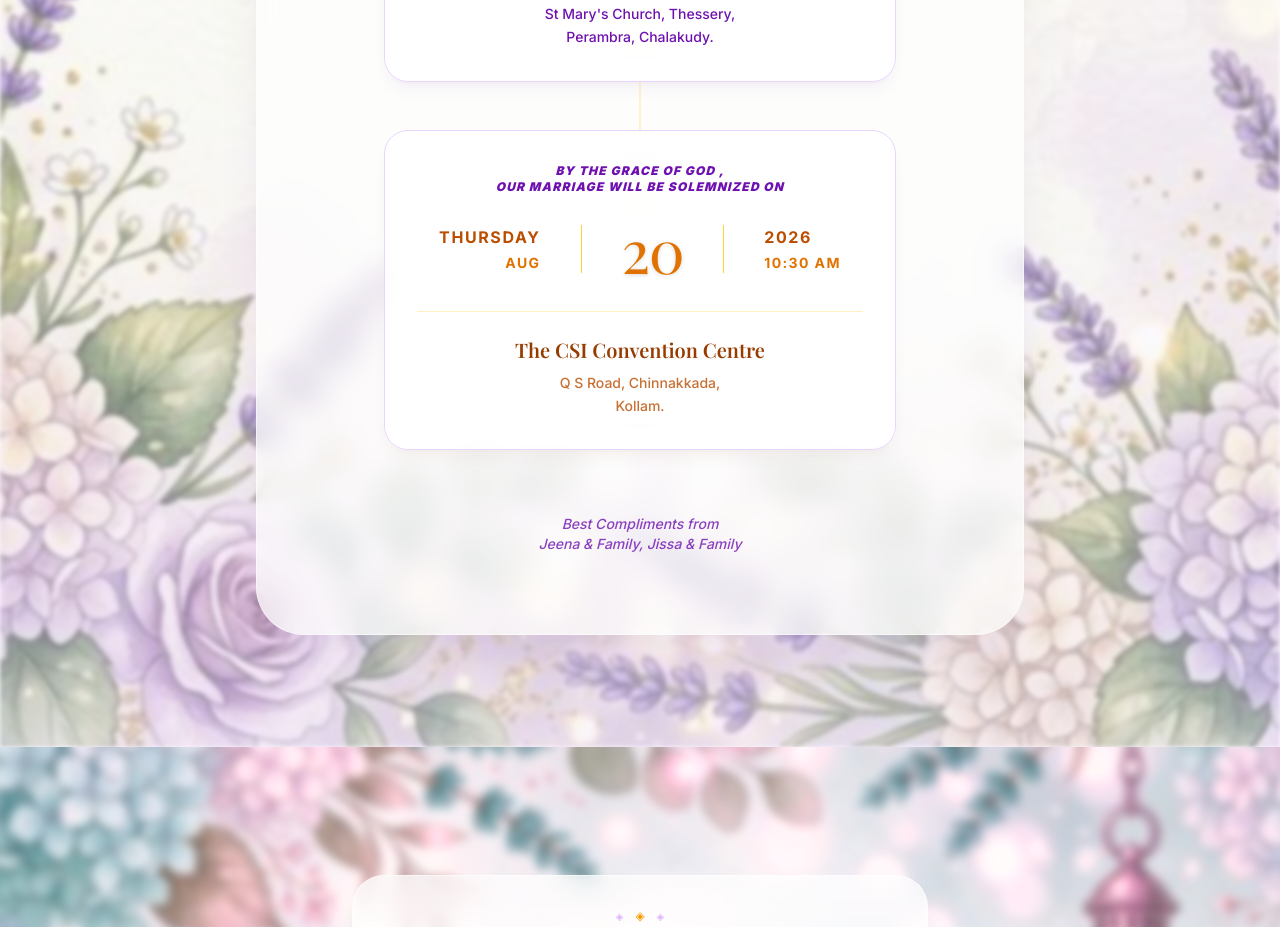
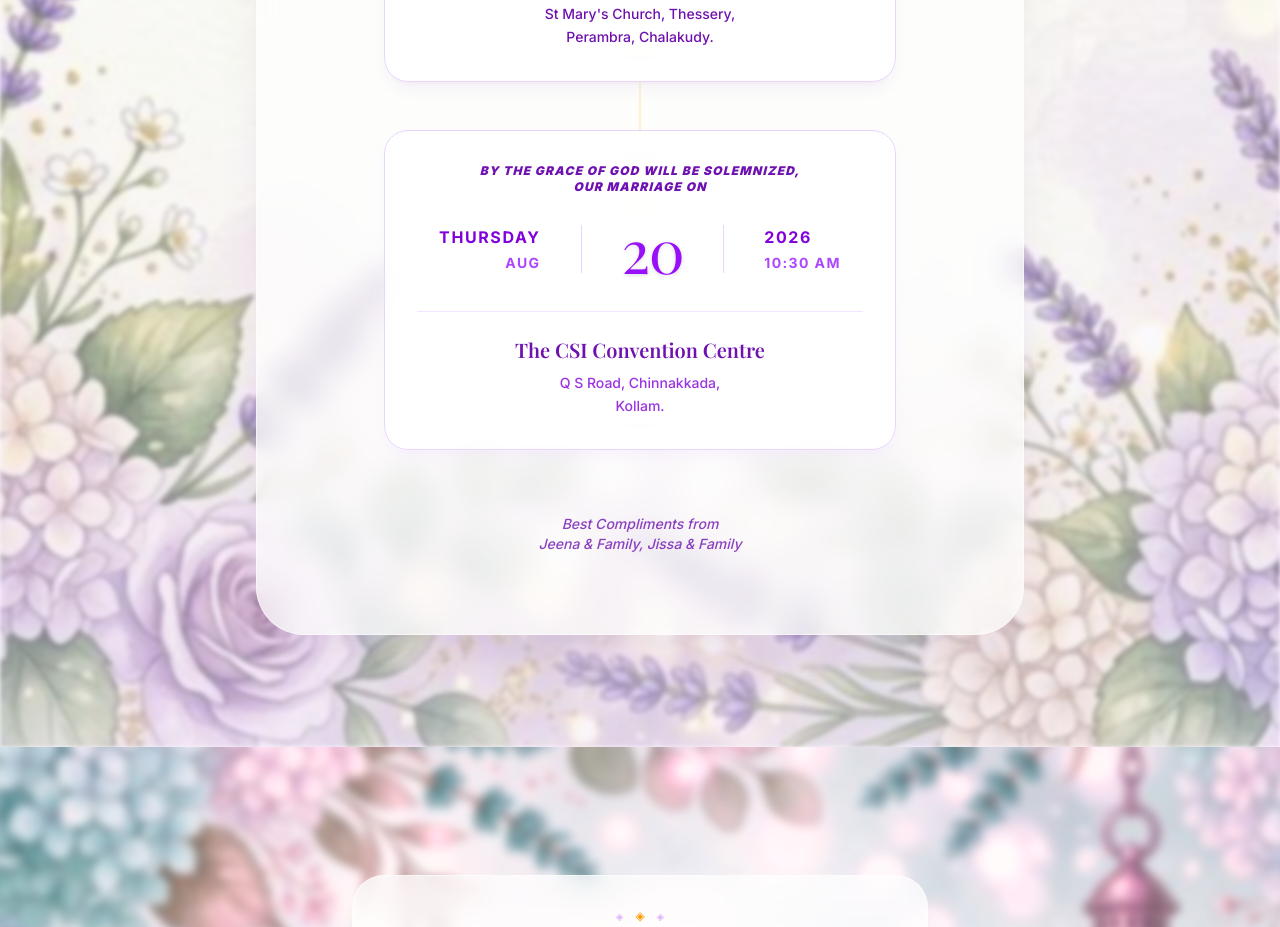
Before and after one commit to Aravindharii/wedding, a Next.js app: page / in a window 1280 px wide. Shown: the part 1120-2047 px from the top of the page. Built offline with nearby package versions, Linux system fonts and the light colour scheme; a web font is replaced by a local one.

Commit message:
color fix

```diff
--- a/src/components/invitation/HeroSection.tsx
+++ b/src/components/invitation/HeroSection.tsx
@@ -162,25 +162,49 @@ export default function HeroSection({
 
             {/* Wedding */}
 {(isBoth || isWedding) && (
-              <div className="bg-white/80 backdrop-blur-md border border-purple-200 rounded-3xl p-6 md:p-8 w-full shadow-lg shadow-amber-900/5 relative z-10 flex flex-col items-center">
-                <p className="text-purple-800 text-xs tracking-widest uppercase mb-6 font-black italic">By the grace of God ,<br />Our Marriage will be solemnized on </p>
+  <div className="bg-white/80 backdrop-blur-md border border-purple-200 rounded-3xl p-6 md:p-8 w-full shadow-lg shadow-purple-300/10 relative z-10 flex flex-col items-center">
+    <p className="text-purple-800 text-xs tracking-widest uppercase mb-6 font-black italic">
+      By the grace of God will be solemnized,
+      <br />
+      Our Marriage on
+    </p>
+
     <div className="flex items-center justify-center gap-4 md:gap-10">
       <div className="text-right">
-                    <p className="text-amber-700 text-sm md:text-base tracking-widest uppercase mb-1 font-bold">Thursday</p>
-                    <p className="text-amber-600 text-xs md:text-sm tracking-widest uppercase font-bold">AUG</p>
+        <p className="text-purple-700 text-sm md:text-base tracking-widest uppercase mb-1 font-bold">
+          Thursday
+        </p>
+        <p className="text-purple-500 text-xs md:text-sm tracking-widest uppercase font-bold">
+          AUG
+        </p>
       </div>
-                  <div className="w-[1px] h-12 bg-amber-300" />
-                  <div className="text-6xl text-amber-600 font-light font-serif tracking-tight drop-shadow-sm">20</div>
-                  <div className="w-[1px] h-12 bg-amber-300" />
+
+      <div className="w-[1px] h-12 bg-purple-200" />
+
+      <div className="text-6xl text-purple-600 font-light font-serif tracking-tight drop-shadow-sm">
+        20
+      </div>
+
+      <div className="w-[1px] h-12 bg-purple-200" />
+
       <div className="text-left">
-                    <p className="text-amber-700 text-sm md:text-base tracking-widest mb-1 font-bold">2026</p>
-                    <p className="text-amber-600 text-xs md:text-sm tracking-widest uppercase font-bold">10:30 AM</p>
+        <p className="text-purple-700 text-sm md:text-base tracking-widest mb-1 font-bold">
+          2026
+        </p>
+        <p className="text-purple-500 text-xs md:text-sm tracking-widest uppercase font-bold">
+          10:30 AM
+        </p>
       </div>
     </div>
-                <div className="mt-8 pt-6 border-t border-amber-200/50 w-full flex flex-col items-center">
-                  <p className="text-amber-800 text-lg md:text-xl font-serif mb-2 font-semibold">The CSI Convention Centre</p>
-                  <p className="text-amber-700/80 text-xs md:text-sm font-medium leading-relaxed text-center">
-                    Q S Road, Chinnakkada,<br />Kollam.
+
+    <div className="mt-8 pt-6 border-t border-purple-200/60 w-full flex flex-col items-center">
+      <p className="text-purple-800 text-lg md:text-xl font-serif mb-2 font-semibold">
+        The CSI Convention Centre
+      </p>
+      <p className="text-purple-700/80 text-xs md:text-sm font-medium leading-relaxed text-center">
+        Q S Road, Chinnakkada,
+        <br />
+        Kollam.
       </p>
     </div>
   </div>
```
Lines whose indentation alone changed are shown as unchanged.
